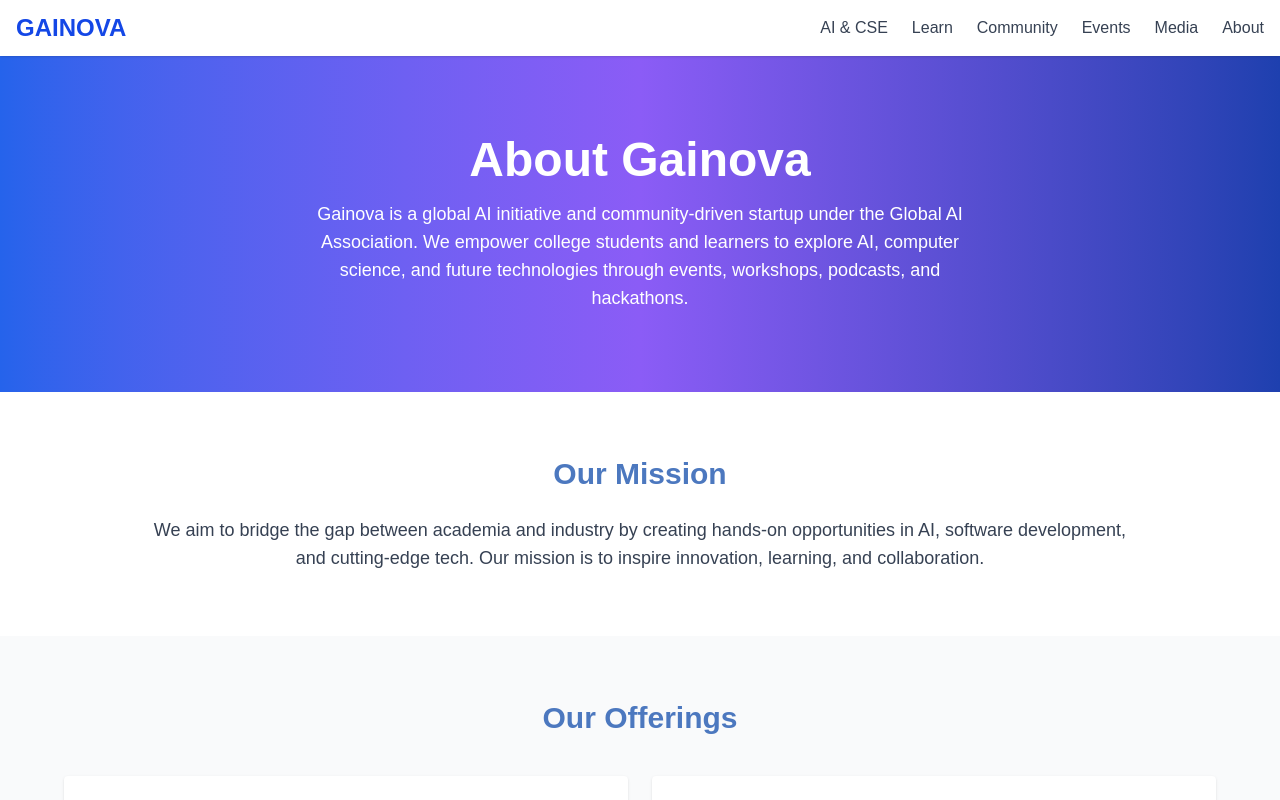
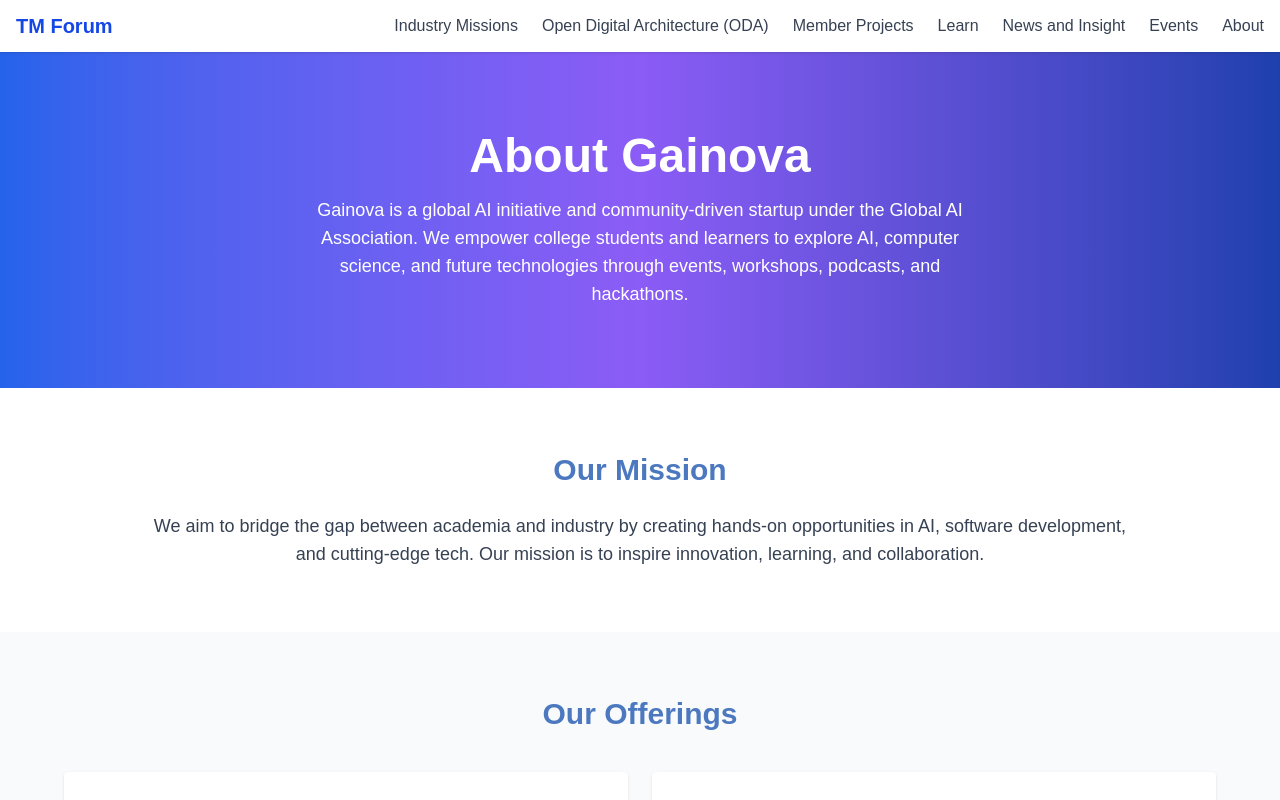
Before and after one commit to RishiMaskare/gainova-about-page, a Next.js app: page /about in a window 1280 px wide. Shown: the top 800 px of the page. Built offline with nearby package versions, Linux system fonts and the light colour scheme.

Commit message:
Change in Navbar

```diff
--- a/components/Navbar.js
+++ b/components/Navbar.js
@@ -3,52 +3,64 @@
 
 const menuItems = [
   {
-    title: "AI & CSE",
+    title: "Industry Missions",
     items: [
-      "Artificial Intelligence",
-      "Machine Learning",
-      "Software Development",
-      "Data Science",
+      "Join the industry movement",
+      "Composable IT and Ecosystems",
+      "Autonomous Networks",
+      "AI and Data Innovation",
+    ],
+  },
+  {
+    title: "Open Digital Architecture (ODA)",
+    items: [
+      "About ODA",
+      "How to apply ODA",
+      "Conformance",
+      "Member assets",
+      "Open APIs",
+      "ODA component directory",
+      "Canvas",
+    ],
+  },
+  {
+    title: "Member Projects",
+    items: [
+      "Collaboration projects",
+      "Catalysts",
+      "Innovation Hub",
     ],
   },
   {
     title: "Learn",
     items: [
-      "Workshops & Bootcamps",
-      "Online Sessions",
-      "Open Learning Materials",
+      "Education programs",
+      "Certification",
     ],
   },
   {
-    title: "Community",
+    title: "News and Insight",
     items: [
-      "College Chapters",
-      "Mentorship Program",
-      "Student Ambassadors",
+      "Newsroom",
+      "Industry insight",
     ],
   },
   {
     title: "Events",
     items: [
-      "Hackathons",
-      "Tech Talks",
-      "AI Summits",
-    ],
-  },
-  {
-    title: "Media",
-    items: [
-      "Podcasts",
-      "Blog Posts",
-      "Success Stories",
+      "All events",
+      "DTW Ignite",
+      "Innovate Americas",
+      "Innovate Asia",
     ],
   },
   {
     title: "About",
     items: [
-      "Our Story",
-      "Global AI Association",
-      "Join GAINOVA",
+      "About TM Forum",
+      "Membership",
+      "Sponsorship and exhibitors",
+      "Careers",
     ],
   },
 ];
@@ -59,8 +71,8 @@
   return (
     <nav className="bg-white shadow sticky top-0 z-50">
       <div className="max-w-7xl mx-auto px-4 py-3 flex justify-between items-center">
-        <Link href="/" className="text-2xl font-bold text-blue-700">
-          GAINOVA
+        <Link href="/" className="text-xl font-bold text-blue-700">
+          TM Forum
         </Link>
         <div className="hidden md:flex space-x-6">
           {menuItems.map((menu, idx) => (
```
